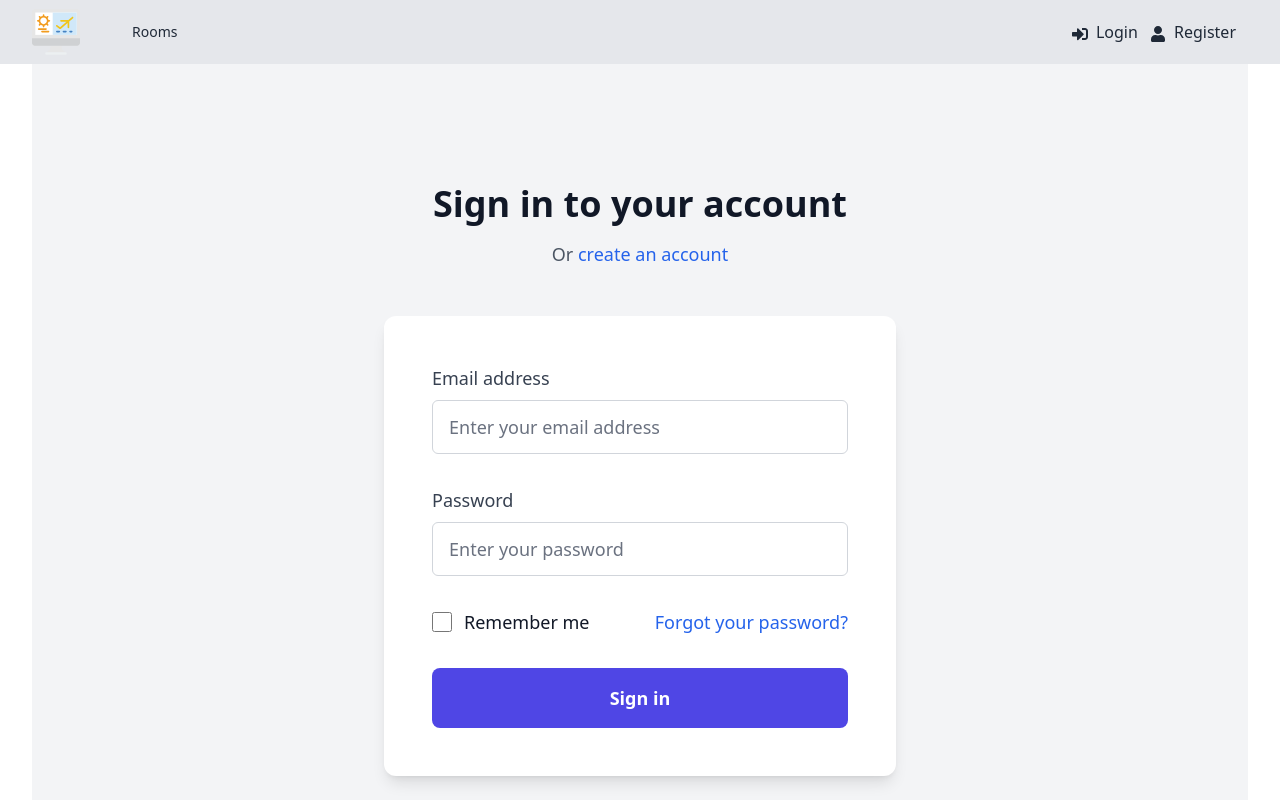
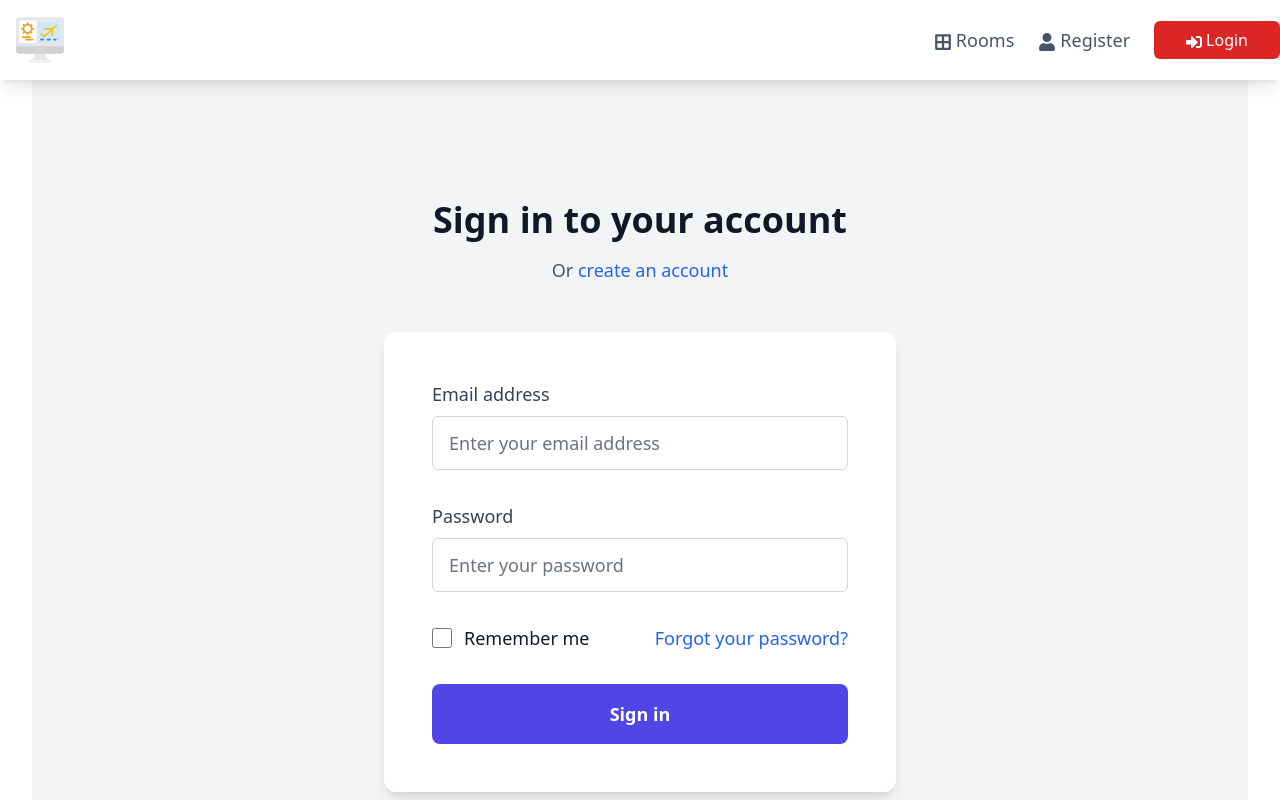
Before and after one commit to FabrizioCano/BookingRooms, a Next.js app: page /login in a window 1280 px wide. Shown: the top 800 px of the page. Built offline with nearby package versions, Linux system fonts and the light colour scheme; no server answers.

Commit message:
navbar added

```diff
--- a/app/layout.jsx
+++ b/app/layout.jsx
@@ -6,6 +6,7 @@ import Heading from "@/components/Heading";
 import { ToastContainer } from "react-toastify";
 import AuthWrapper from "@/components/AuthWrapper";
 import 'react-toastify/dist/ReactToastify.css';
+import Navbar from "@/components/NavBar";
 const geistSans = Geist({
   variable: "--font-geist-sans",
   subsets: ["latin"],
@@ -28,8 +29,8 @@ export default function RootLayout({ children }) {
         <body
           className={`${geistSans.variable} ${geistMono.variable} antialiased`}
         >
-          <Header></Header>
-          <main className="mx-auto max-width7xl px-4 p-y6 sm:px-6 lg:px-8 bg-white-200">
+          <Navbar></Navbar>
+          <main className="mx-auto max-width7xl px-4 pt-20 sm:px-6 lg:px-8 bg-white-200">
             {children}
           </main>
           <Footer></Footer>
--- a/components/Heading.jsx
+++ b/components/Heading.jsx
@@ -1,10 +1,12 @@
 const Heading = ({ title }) => {
   return (
-    <section className="bg-white-100 mb-7 shadow px-6 py-6 w-full">
+    <div className="mt-5 w-full">
+    <section className="bg-white-700 mb-7 px-6 py-6 w-full">
       <h1 className="text-2xl text-center font-bold tracking-tight text-gray-900">
         {title}
       </h1>
     </section>
+    </div>
   );
 };
 
--- /dev/null
+++ b/components/NavBar.jsx
@@ -0,0 +1,99 @@
+"use client";
+import Image from "next/image";
+import Link from "next/link";
+import logo from '@/assets/images/bookinglogo.svg';
+import { FaUser, FaSignInAlt, FaSignOutAlt, FaBuilding, FaBimobject,FaBorderAll,FaWarehouse} from 'react-icons/fa';
+import destroySession from "@/app/actions/destroySession";
+import { useRouter } from "next/navigation";
+import { toast } from "react-toastify";
+import { useAuth } from "@/app/context/authContext";
+import { useState } from "react";
+
+export default function Navbar() {
+  const [isMobileMenuOpen, setIsMobileMenuOpen] = useState(false);
+  const toggleMobileMenu = () => setIsMobileMenuOpen(!isMobileMenuOpen);
+
+  const router = useRouter();
+  const { isAuthenticated, setIsAuthenticated } = useAuth();
+
+  const handleLogout = async () => {
+    const { success, error } = await destroySession();
+    if (success) {
+      setIsAuthenticated(false);
+      router.push("/login");
+    } else {
+      toast.error(error);
+    }
+  };
+
+  return (
+    <nav className="fixed top-0 left-0 w-full bg-white bg-opacity-90 shadow-lg backdrop-blur-lg backdrop-saturate-150 z-50 py-4">
+      <div className="container flex flex-wrap items-center justify-between mx-auto text-slate-800">
+      <Link href='/'>
+                            <Image
+                                className='h-12 w-12 ml-4'
+                                src={logo}
+                                alt='Bookit'
+                                priority={true}
+                            />
+                        </Link>
+
+        <div className="lg:hidden">
+          <button onClick={toggleMobileMenu} className="h-6 w-6 text-slate-600">
+            <svg xmlns="http://www.w3.org/2000/svg" className="w-8 h-8" fill="none" stroke="currentColor" strokeWidth="2">
+              <path strokeLinecap="round" strokeLinejoin="round" d="M4 6h16M4 12h16M4 18h16" />
+            </svg>
+          </button>
+        </div>
+
+        {/* Mobile Menu */}
+        <div className={`fixed top-0 left-0 min-h-screen w-64 bg-slate-100 shadow-lg transform transition-transform duration-300 ease-in-out ${isMobileMenuOpen ? "translate-x-0" : "-translate-x-full"} lg:hidden z-50`}>
+          <div className="flex flex-row items-center border-b pb-4">
+            <Link href="/" className="text-red-600 font-bold text-xl pt-4 ps-4">BOOKINGS</Link>
+            <button onClick={toggleMobileMenu} className="absolute top-4 right-4 text-slate-600 hover:text-red-500">
+              <svg xmlns="http://www.w3.org/2000/svg" className="w-8 h-8" fill="none" stroke="currentColor" strokeWidth="2">
+                <path strokeLinecap="round" strokeLinejoin="round" d="M6 18L18 6M6 6l12 12" />
+              </svg>
+            </button>
+          </div>
+          <ul className="flex flex-col h-full gap-4 p-4">
+            {!isAuthenticated ? (
+              <>
+                <li><Link href="/" className="text-lg text-slate-600 hover:text-red-500"><FaBorderAll className='inline mr-1' />Rooms</Link></li>
+                <li><Link href="/register" className="text-lg text-slate-600 hover:text-red-500"><FaUser className='inline mr-1' />Register</Link></li>
+                <li><Link href="/login" className="bg-red-600 text-white px-6 py-2 rounded-md hover:bg-red-500"><FaSignInAlt className='inline mr-1' />Login</Link></li>
+              </>
+            ) : (
+              <>
+                <li><Link href="/bookings" className="text-lg text-slate-600 hover:text-red-500"><FaBimobject className='inline mr-1' />Bookings</Link></li>
+                <li><Link href="/rooms/add" className="text-lg text-slate-600 hover:text-red-500"><FaWarehouse className='inline mr-1' />Add Room</Link></li>
+                <li><Link href="/rooms/my" className="text-lg text-slate-600 hover:text-red-500"><FaBuilding className='inline mr-1' />My Rooms</Link></li>
+                <li><button onClick={handleLogout} className="bg-red-600 text-white px-8 py-2 rounded-md mr-4 hover:bg-red-500"><FaSignOutAlt className='inline mr-1' />Sign Out</button></li>
+              </>
+            )}
+          </ul>
+        </div>
+
+        {/* Desktop Menu */}
+        <div className="hidden lg:block">
+          <ul className="flex flex-col gap-2 mt-2 mb-4 lg:mb-0 lg:mt-0 lg:flex-row lg:items-center lg:gap-6">
+            {!isAuthenticated ? (
+              <>
+                <li><Link href="/" className="text-lg text-slate-600 hover:text-red-500"><FaBorderAll className='inline mr-1' />Rooms</Link></li>
+                <li><Link href="/register" className="text-lg text-slate-600 hover:text-red-500"><FaUser className='inline mr-1' />Register</Link></li>
+                <li><Link href="/login" className="bg-red-600 hover:bg-red-500 text-white px-8 py-2 rounded-md"><FaSignInAlt className='inline mr-1' />Login</Link></li>
+              </>
+            ) : (
+              <>
+                <li><Link href="/bookings" className="text-lg text-slate-600 hover:text-red-500"><FaBimobject className='inline mr-1' />Bookings</Link></li>
+                <li><Link href="/rooms/add" className="text-lg text-slate-600 hover:text-red-500"><FaWarehouse className='inline mr-1' />Add Room</Link></li>
+                <li><Link href="/rooms/my" className="text-lg text-slate-600 hover:text-red-500"><FaBuilding className='inline mr-1' />My Rooms</Link></li>
+                <li><button onClick={handleLogout} className="bg-red-600 hover:bg-red-500 text-white px-8 py-2 rounded-md"><FaSignOutAlt className='inline mr-1' />Sign Out</button></li>
+              </>
+            )}
+          </ul>
+        </div>
+      </div>
+    </nav>
+  );
+}
```
